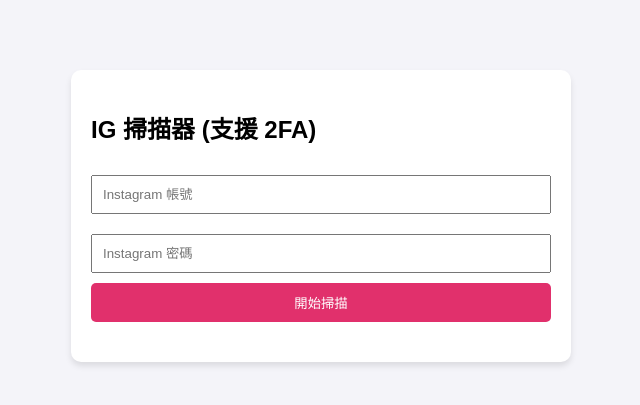
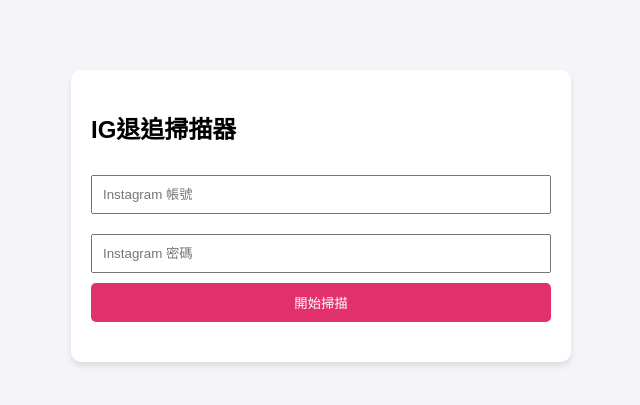
Before and after one commit to Abby1566/ig-unfollow-checker, a Flask app: page / in a window 1280 px wide. Shown: the top 405 px of the page, without its empty margins (319-959 px from the left). Run offline with Flask 3, Linux system fonts and the light colour scheme.

Commit message:
Update index.html

```diff
--- a/templates/index.html
+++ b/templates/index.html
@@ -15,11 +15,11 @@
 </head>
 <body>
     <div class="card">
-        <h2>IG 掃描器 (支援 2FA)</h2>
+        <h2>IG退追掃描器</h2>
         <input type="text" id="username" placeholder="Instagram 帳號">
         <input type="password" id="password" placeholder="Instagram 密碼">
         <button onclick="startCheck()">開始掃描</button>
-        <div id="loading">正在連線新竹住宅代理，請稍候... (約 30-60 秒)</div>
+        <div id="loading">正在連線中請稍候... (約 30-60 秒)</div>
         <div id="result"></div>
     </div>
 
```
